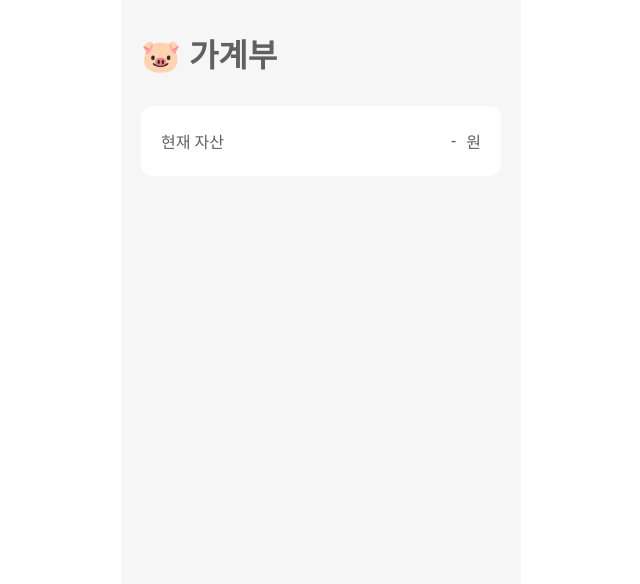
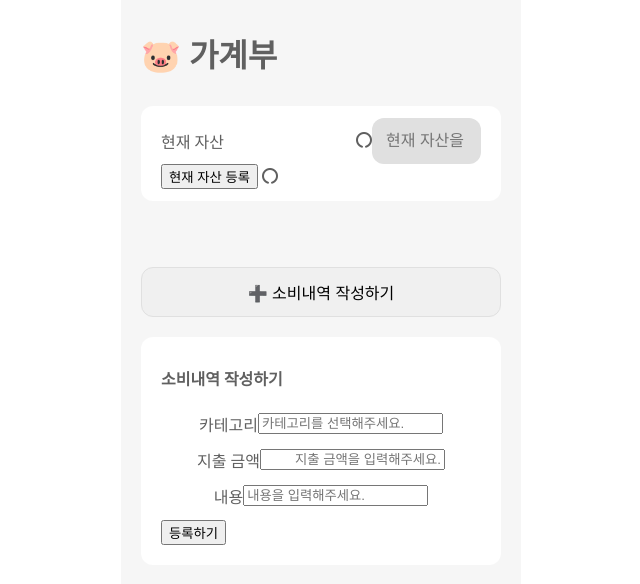
Before and after one commit to moko0428/programmers-project-account_book, a website built with Vite: page index.html in a window 1280 px wide. Shown: the whole page, without its empty margins (319-959 px from the left). Built offline with nearby package versions, Linux system fonts and the light colour scheme.

Commit message:
feat: icon 추가

```diff
--- a/index.html
+++ b/index.html
@@ -4,7 +4,7 @@
         <meta charset="UTF-8" />
         <meta name="viewport" content="width=device-width, initial-scale=1.0" />
         <title>Document</title>
-        <link rel="stylesheet" href="./src/styles/common.css" />
+        <link rel="stylesheet" href="./src/styles/_common.scss" />
         <link rel="stylesheet" href="./src/styles/index.scss" />
     </head>
     <body>
@@ -15,10 +15,12 @@
             <div class="current-asset">
                 <div class="current-asset-row c-container-price">
                     <label class="current-asset-label">현재 자산</label>
-                    <p class="v-show current-asset-value">-</p>
+                    <p class="v-show current-asset-value"></p>
+                    <span class="v-none current-asset-loader"><i class="fa-solid fa-circle-notch fa-spin"></i></span>
                     <input type="number" class="v-none current-asset-input" placeholder="현재 자산을 등록해주세요." />
                 </div>
                 <button class="c-button c-large-button current-asset-button v-none">현재 자산 등록</button>
+                <span class="v-none current-asset-button-loader"><i class="fa-solid fa-circle-notch fa-spin"></i></span>
             </div>
             <!-- 현재 자산 end -->
 
@@ -26,7 +28,7 @@
 
             <!-- 소비내역 작성하기 start -->
             <div class="add-item">
-                <button class="v-none c-button add-item-button">➕ 소비내역 작성하기</button>
+                <button class="c-button add-item-button">➕ 소비내역 작성하기</button>
             </div>
 
             <section class="v-none add-item-detail">
@@ -76,6 +78,8 @@
             <!-- 가계부 목록 start -->
             <section class="history"></section>
         </main>
+        <!-- <script src="./server.js" type="module"></script> -->
+        <script src="https://kit.fontawesome.com/c1d165534b.js" crossorigin="anonymous"></script>
         <script src="./src/js/index.js" type="module"></script>
     </body>
 </html>
```
